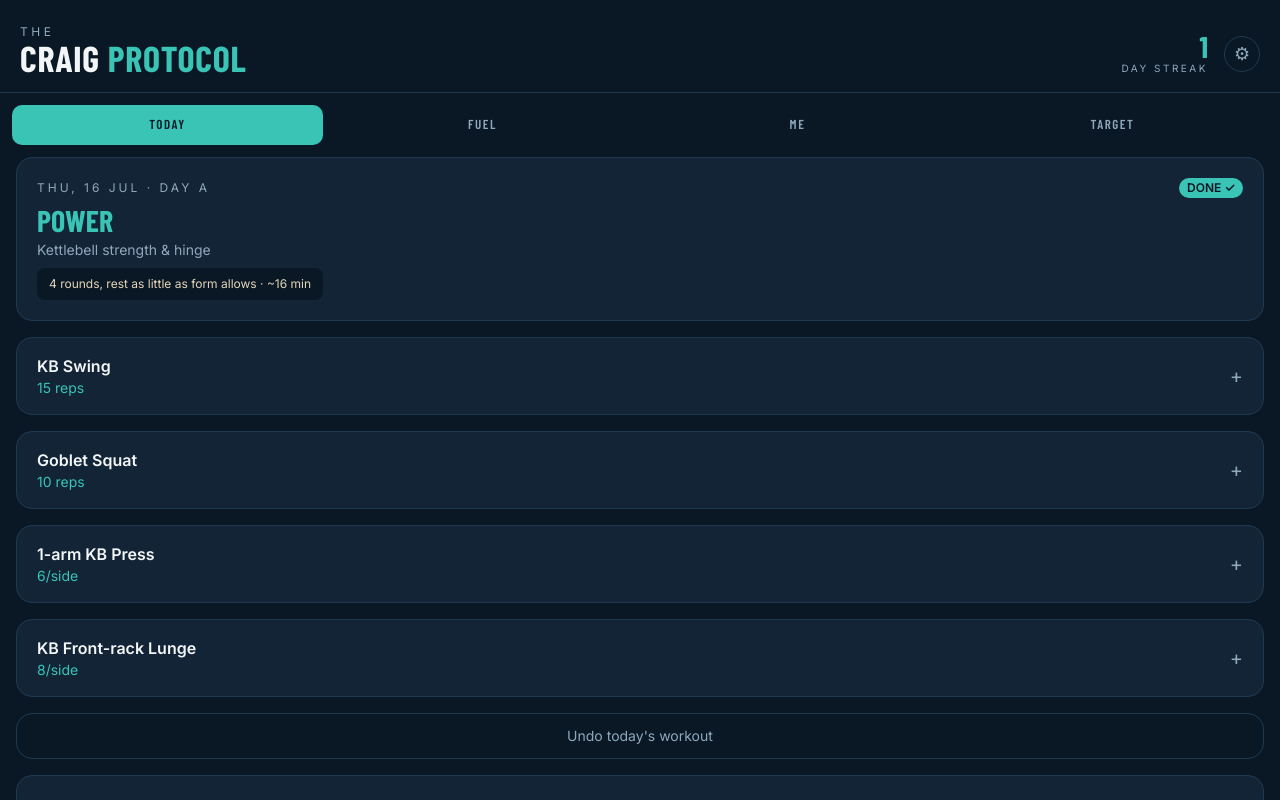
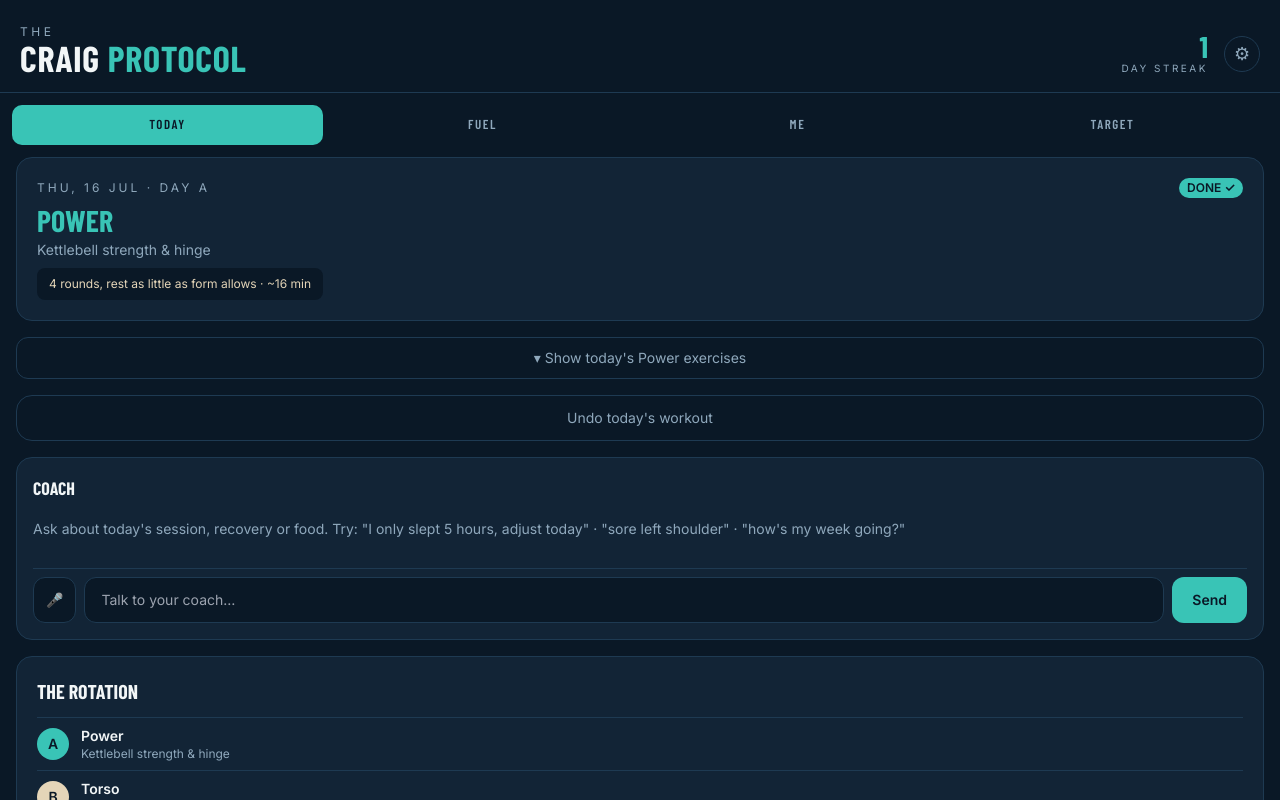
Before and after one commit to haargaardc/craig-protocol, a React (Vite) app: page / in a window 1280 px wide. Both pictures are taken after a click on the button "MARK COMPLETE". Shown: the top 800 px of the page. Built offline with nearby package versions, Linux system fonts and the light colour scheme.

Commit message:
Today: collapse exercise list once the workout is done

```diff
--- a/src/App.jsx
+++ b/src/App.jsx
@@ -348,6 +348,7 @@ export default function App() {
   const [mealText, setMealText] = useState("");
   const [settingsOpen, setSettingsOpen] = useState(false);
   const [waistOpen, setWaistOpen] = useState(false);
+  const [showExercises, setShowExercises] = useState(false); // once done, exercises fold away
   const mic = useDictation();
   const touchRef = useRef(null);
 
@@ -447,6 +448,7 @@ export default function App() {
   // ----- actions -----
   const completeWorkout = () => {
     if (doneToday) return;
+    setShowExercises(false); // collapse the list once it's in the bag
     save({ ...state, completed: [...state.completed, { date: t, day: nextDayKey }] });
   };
   const undoWorkout = () => save({ ...state, completed: state.completed.filter((c) => c.date !== t) });
@@ -951,7 +953,15 @@ export default function App() {
             </p>
           </section>
 
-          {(roadToday ? roadToday.exercises : day.exercises).map((ex, i) => (
+          {/* Once done, the exercises fold away under the day header */}
+          {doneToday && (
+            <button onClick={() => setShowExercises(!showExercises)}
+              className="w-full text-sm py-2.5 rounded-xl" style={{ color: C.mist, border: `1px solid ${C.line}` }}>
+              {showExercises ? "▲ Hide exercises" : `▾ Show today's ${(roadToday ? roadToday.name : day.name)} exercises`}
+            </button>
+          )}
+
+          {(!doneToday || showExercises) && (roadToday ? roadToday.exercises : day.exercises).map((ex, i) => (
             <section key={i} className="rounded-2xl overflow-hidden" style={{ background: C.panel, border: `1px solid ${C.line}` }}>
               <button className="w-full flex items-center justify-between px-5 py-4 text-left" onClick={() => setOpenEx(openEx === i ? null : i)}>
                 <div>
```
